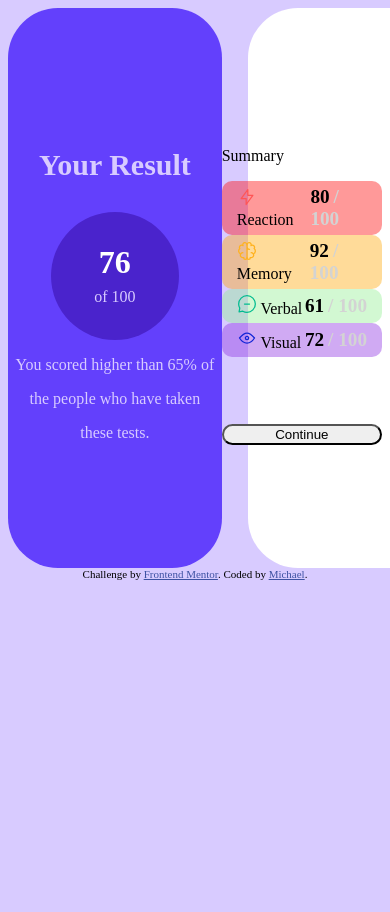
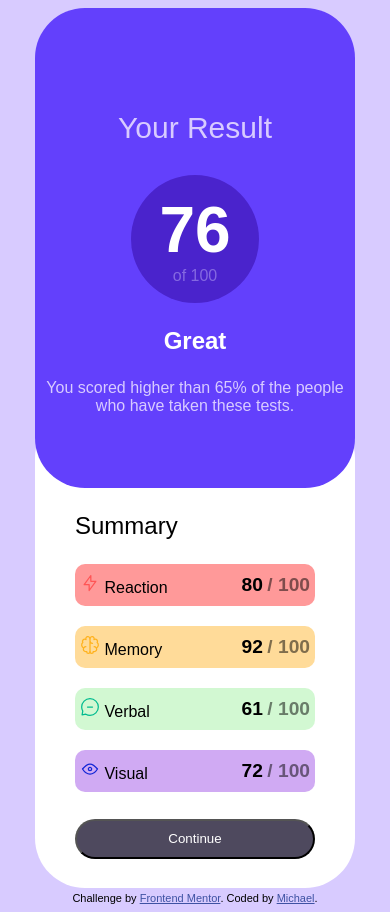
Before and after one commit to Dronei/SummaryComponent, a plain HTML site: page index.html in a window 390 px wide. Before the commit the page ends 844 px from the top, so only its background shows below. Drawn offline with Linux system fonts and the light colour scheme.

Commit message:
Fixed Desktop View Add Mobile View

```diff
--- a/index.html
+++ b/index.html
@@ -21,13 +21,14 @@
         <p>Your Result</p>
       </div>
       <div id="result-score">
-        <p id="result-score-1">76</p>
-        <p id="result-score-2">of 100</p>
+        <div id="result-score-1">76</div>
+        <div id="result-score-2">of 100</div>
       </div>
       <div>
-        <p class="result-motivation">You scored higher than 65% of</p>
-        <p class="result-motivation">the people who have taken</p>
-        <p class="result-motivation">these tests. </p>
+        <p id="result-motivation-caption">Great</p>
+        <div id="result-motivation">You scored higher than 65% of
+          the people who have taken these tests.
+        </div>
       </div>
     </section>
     <section id="summary">
--- a/style.css
+++ b/style.css
@@ -9,6 +9,7 @@
 
 body {
     background-color: #D8CBFF;
+    font-family: Arial, Helvetica, sans-serif
 }
 
 main {
@@ -21,10 +22,10 @@ main {
 
 #result {
     text-align: center;
-    box-shadow: 15em 0em white;
+    box-shadow: 14em 0em white;
     border-radius: 50px;
     background-color: #6340fc;
-    height: 35em;
+    height: 30em;
     display: flex;
     flex-direction: column;
     align-items: center;
@@ -32,22 +33,21 @@ main {
     width: 20em;
 }
 
-.result-motivation {
+#result-motivation {
     color: #D8CBFF;
     text-align: center;
 }
 
 #result-score-1 {
-    font-size: 2em;
+    font-size: 4em;
     color: white;
     font-weight: bolder;
 }
 
 #result-score-2 {
-    color: #D8CBFF;
+    color: #d8cbff69;
     font-size: medium;
-    margin-top: -25px;
-}
+ }
 
 #result-score {
     width: 8em;
@@ -55,12 +55,15 @@ main {
     text-align: center;
     border-radius: 100%;
     background-color: #4A23CC;
+    display: flex;
+    flex-direction: column;
+    align-items: center;
+    justify-content: center;
 }
 
 #result-caption {
     text-align: center;
     color: #D8CBFF;
-    font-weight: bolder;
     font-size: 30px;
 }
 
@@ -68,52 +71,66 @@ main {
     display: flex;
     flex-direction: column;
     justify-content: center;
-    width: 15em;
+    padding: 0 20px;
+    width: 12em;
 }
 
 #Reaction {
+    height: 2em;
     background-color: rgba(255, 0, 0, 0.400);
     border-radius: 10px;
     display: flex;
     justify-content: space-between;
     align-items: center;
-    padding: 5px 15px;
+    padding: 5px 5px;
 }
 
 #Memory {
+    height: 2em;
+    margin-top: 20px;
     background-color: rgba(255, 166, 0, 0.400);
     border-radius: 10px;
     display: flex;
     justify-content: space-between;
     align-items: center;
-    padding: 5px 15px;
+    padding: 5px 5px;
 }
 
 #Verbal {
+    height: 2em;
+    margin-top: 20px;
     background-color: rgba(144, 238, 144, 0.400);
     border-radius: 10px;
     display: flex;
     justify-content: space-between;
     align-items: center;
-    padding: 5px 15px;
+    padding: 5px 5px;
 }
 
 #Visual {
+    height: 2em;
+    margin-top: 20px;
     background-color: rgba(137, 43, 226, 0.400);
     border-radius: 10px;
     display: flex;
     justify-content: space-between;
     align-items: center;
-    padding: 5px 15px;
+    padding: 5px 5px;
 }
 
 #btn-continue {
-    margin-top: 5em;
+    background-color: #4e495e;
+    color: white;
+    margin-top: 2em;
     border-radius: 20px;
+    text-align: center;
+    height: 3em;
+
 }
 
-#span-reaction {
-
+#btn-continue:hover{
+    background-color: #6340fc;
+    border-color: #6340fc;
 }
 
 .score {
@@ -124,7 +141,53 @@ main {
 }
 
 .allpoints {
-    color: lightgray;
+    color: rgba(0, 0, 0, 0.500);
     font-weight: bolder;
     font-size: larger;
 }
+
+#summary-caption{
+    font-size: x-large;
+    text-align: left;
+}
+
+#result-motivation-caption{
+    font-size: x-large;
+    font-weight: bolder;
+    color: white;
+}
+
+@media screen and (max-width:600px) {
+    main {
+        display: flex;
+        flex-direction: column;
+        align-items: center;
+        justify-content: center;
+    }
+
+    #result {
+        text-align: center;
+        box-shadow: 0em 25em white;
+        border-radius: 50px;
+        background-color: #6340fc;
+        height: 30em;
+        display: flex;
+        flex-direction: column;
+        align-items: center;
+        justify-content: center;
+        width: 20em;
+    }
+
+    #summary {
+        display: flex;
+        flex-direction: column;
+        justify-content: center;
+        padding: 0 20px;
+        width: 15em;
+    }
+
+    .attribution {
+     margin-top: 3em;
+
+    }
+}
```
